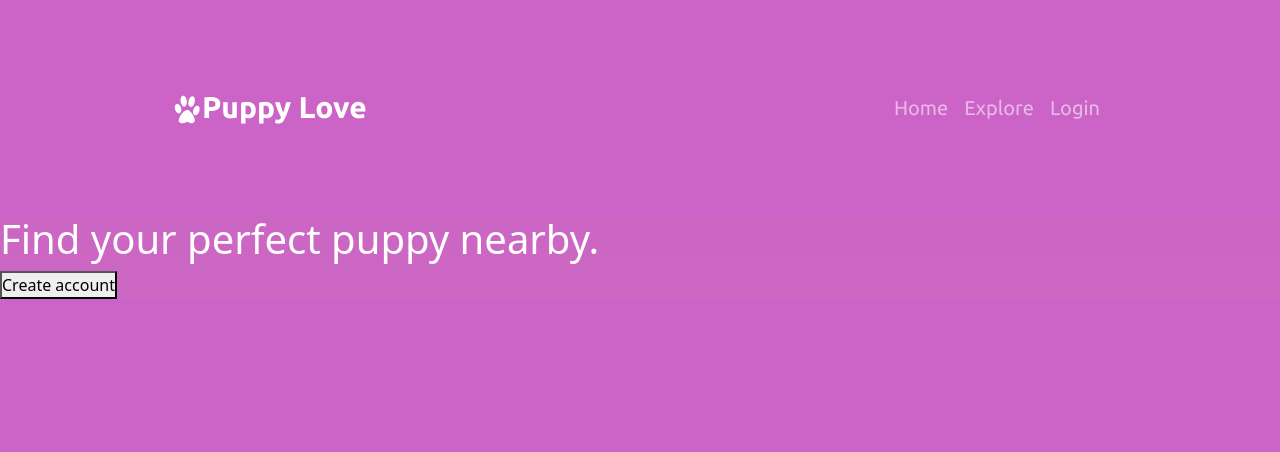
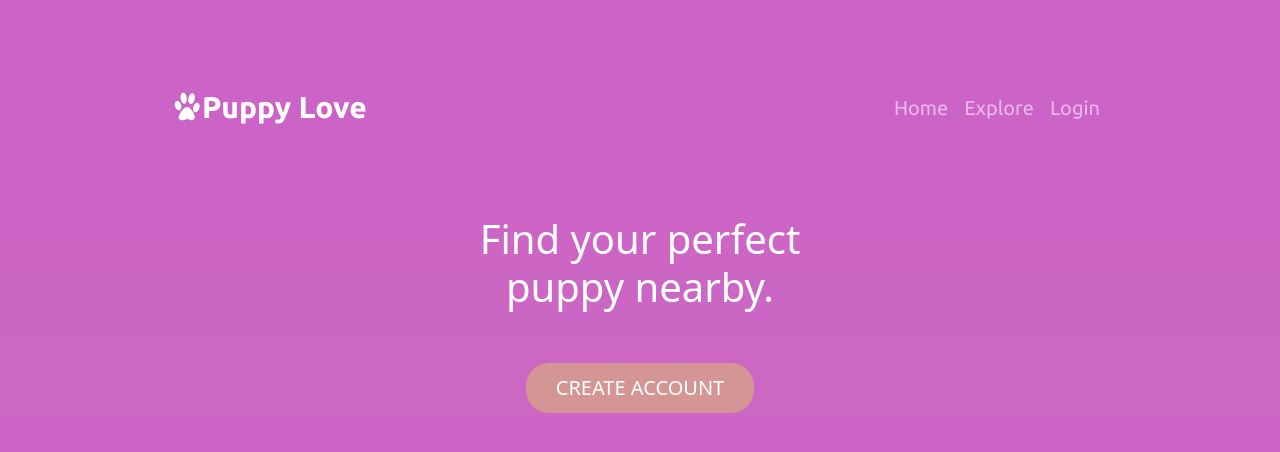
Before and after one commit to kristenwood123/puppy-love-react, a React (Create React App) app: page / in a window 1280 px wide. Shown: the top 452 px of the page. Built offline with nearby package versions, Linux system fonts and the light colour scheme.

Commit message:
home page

```diff
--- a/src/Home.js
+++ b/src/Home.js
@@ -10,7 +10,7 @@ const Home = ({showModal, setShowModal}) => {
     <div className='hero-text'>
       <h1>Find your perfect puppy nearby.</h1>
        <button
-       onClick={handleModal}>Create account</button>
+       onClick={handleModal} className='btn btn-login'>Create account</button>
     </div>
   )
 }
--- a/src/Modal.js
+++ b/src/Modal.js
@@ -1,5 +1,7 @@
 import React from 'react'
-import pawLogo from './images/1314467.svg'
+import pawLogo from './images/2ndlogo.svg'
+import { BsApple } from 'react-icons/bs'
+import { FaGooglePlay } from 'react-icons/fa'
 
 const Modal = ({showModal, setShowModal}) => {
 
@@ -22,8 +24,8 @@ const Modal = ({showModal, setShowModal}) => {
       <div className="btn modal-btn-container">
         <h2>Get the App</h2>
         <div className="btn-container">
-          <button className='btn'>Download</button>
-          <button className='btn'>Download</button>
+          <button className='btn'><BsApple/>Download</button>
+          <button className='btn'><FaGooglePlay/>Download</button>
         </div>
       </div>
 
--- a/src/styles/styles.css
+++ b/src/styles/styles.css
@@ -27,6 +27,29 @@ body {
 }
 
 /* ----------------------------------- Home -------------------------------------- */
+.hero-text {
+  max-width: 400px;
+  margin: 0 auto;
+  text-align: center;
+}
+
+.hero-text h1 {
+  margin-bottom: 3rem;
+}
+
+.btn-login {
+  background-color: rgb(212, 149, 149);
+  padding: 10px 30px;
+  text-align: center;
+  text-decoration: none;
+  display: inline-block;
+  margin: 4px 2px;
+  cursor: pointer;
+  border-radius: 23px;
+  color: white;
+  font-size: 20px;
+  text-transform: uppercase;
+}
 
 .btn {
   border: none;
@@ -34,6 +57,7 @@ body {
 
 .logo {
   width: 30px;
+  margin-bottom: 7px;
 }
 
 /* ----------------------------------- Modal -------------------------------------- */
```
Also changed, not shown: src/images/2ndlogo.svg (added).
